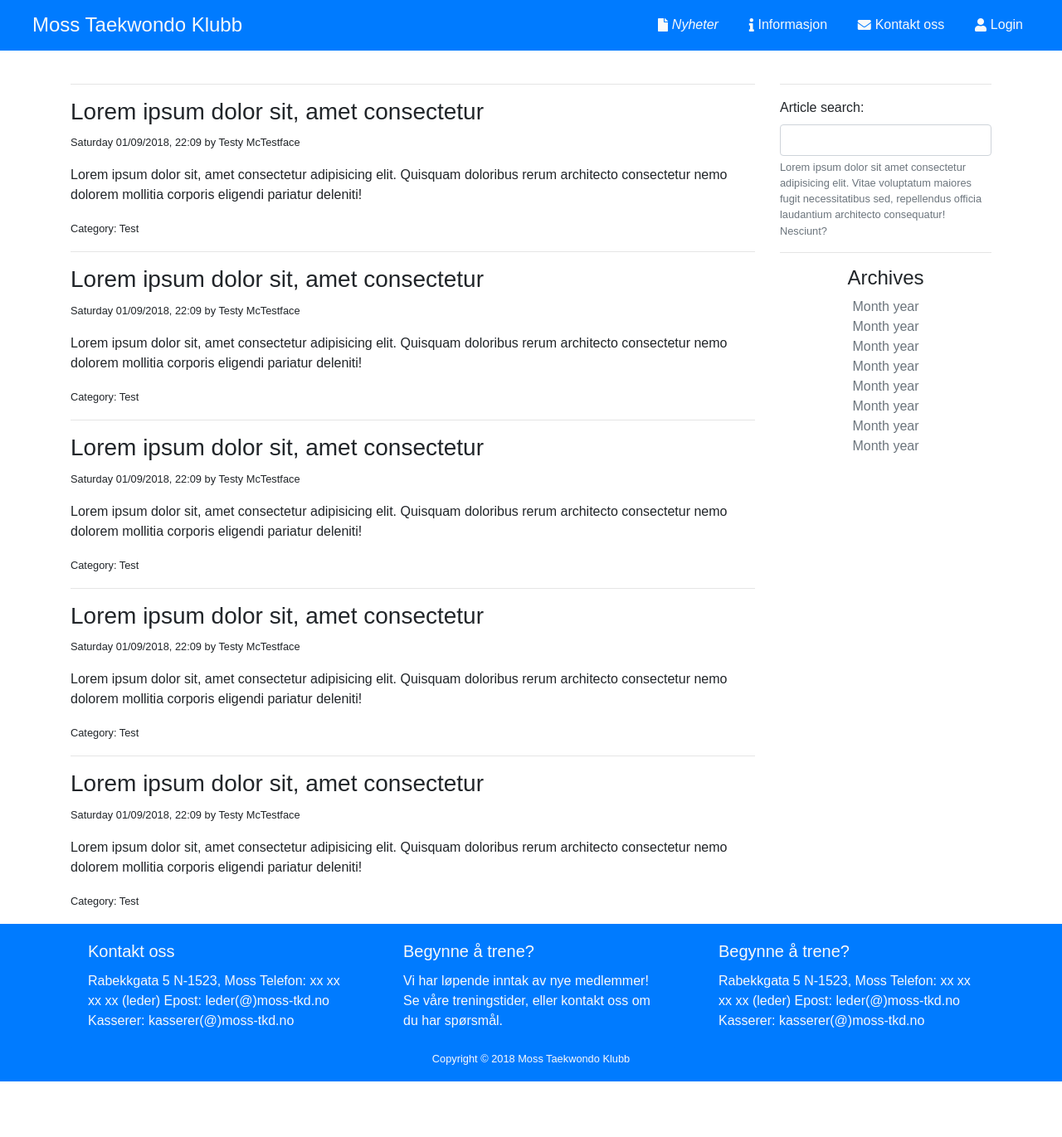
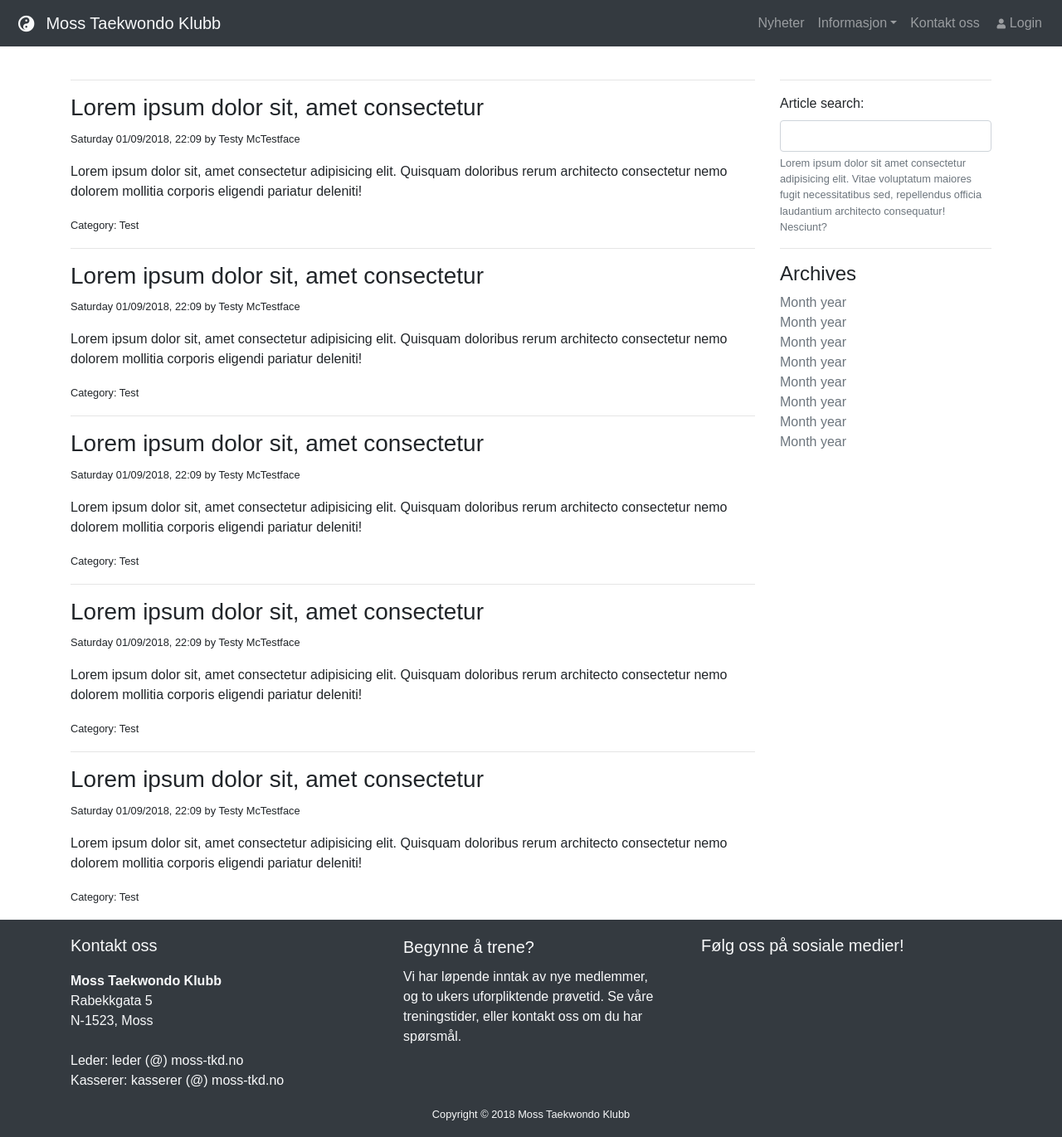
Before and after one commit to jakarlse88/mtk, a React (Create React App) app in the folder client/: page /news in a window 1280 px wide. Shown: the whole page at 83% size. Before the commit the page ends 1304 px from the top, so only its background shows below. Built offline with nearby package versions, Linux system fonts and the light colour scheme.

Commit message:
Navbar rewrite & arbitrary colour change

```diff
--- a/client/src/components/common/Card.js
+++ b/client/src/components/common/Card.js
@@ -8,13 +8,13 @@ const Card = ({
   cardTitle,
   cardLead,
   cardText,
-  primaryStyle,
+  darkStyle,
   readMoreHref
 }) => {
   return (
     <div
       className={classnames('card w-100', {
-        'bg-primary text-light border-primary': primaryStyle
+        'bg-dark text-light border-dark': darkStyle
       })}>
       {imgSrc ? (
         <img
@@ -32,7 +32,7 @@ const Card = ({
         {readMoreHref ? (
           <a
             href={readMoreHref}
-            className="btn btn-primary text-light">
+            className="btn btn-dark text-light">
             Les mer
           </a>
         ) : null}
@@ -42,14 +42,14 @@ const Card = ({
 };
 
 Card.defaultProps = {
-  primaryStyle: false
+  darkStyle: false
 };
 
 Card.propTypes = {
   cardLead: PropTypes.string,
   cardText: PropTypes.string.isRequired,
   cardTitle: PropTypes.string.isRequired,
-  primaryStyle: PropTypes.bool.isRequired,
+  darkStyle: PropTypes.bool.isRequired,
   imgAlt: PropTypes.string,
   imgSrc: PropTypes.string,
   readMoreHref: PropTypes.string
--- a/client/src/components/layout/Footer.js
+++ b/client/src/components/layout/Footer.js
@@ -2,42 +2,35 @@ import React, { Component } from 'react';
 
 import Card from '../common/Card';
 
-// TODO: Fix newlines in card text
-
 export default class Footer extends Component {
   render() {
     return (
-      <div className="container-fluid bg-primary">
+      <div className="container-fluid bg-dark">
         <div className="container">
-          <div className="row bg-primary text-light">
+          <div className="row bg-dark text-light">
+            <div className="col-12 col-sm-6 col-lg-4">
+              <address className="mt-3">
+                <p className="lead">Kontakt oss</p>
+                <b>Moss Taekwondo Klubb</b>
+                <br />
+                Rabekkgata 5 <br />
+                N-1523, Moss <br />
+                <br />
+                Leder: leder (@) moss-tkd.no <br />
+                Kasserer: kasserer (@) moss-tkd.no
+              </address>
+            </div>
             <div className="col-12 col-sm-6 col-lg-4">
               <Card
-                primaryStyle={true}
-                cardTitle="Kontakt oss"
-                cardText="Rabekkgata 5
-                N-1523, Moss
-                Telefon: xx xx xx xx (leder)
-                Epost: leder(@)moss-tkd.no
-                Kasserer: kasserer(@)moss-tkd.no"
+                darkStyle={true}
+                cardTitle="Begynne å trene?"
+                cardText="Vi har løpende inntak av nye medlemmer, og to ukers uforpliktende prøvetid. Se våre treningstider, eller kontakt oss om du har spørsmål."
               />
             </div>
             <div className="col-12 col-sm-6 col-lg-4">
-              <Card
-                primaryStyle={true}
-                cardTitle="Begynne å trene?"
-                cardText="Vi har løpende inntak av nye medlemmer! Se våre treningstider, eller kontakt oss om du har spørsmål."
-              />
-            </div>
-            <div className="col-12 col-sm-6 col-lg-4">
-              <Card
-                primaryStyle={true}
-                cardTitle="Begynne å trene?"
-                cardText="Rabekkgata 5
-                N-1523, Moss
-                Telefon: xx xx xx xx (leder)
-                Epost: leder(@)moss-tkd.no
-                Kasserer: kasserer(@)moss-tkd.no"
-              />
+              <p className="lead mt-3">
+                Følg oss på sosiale medier!
+              </p>
             </div>
             <div className="col-12">
               <p className="text-center">
--- a/client/src/components/layout/Navbar.js
+++ b/client/src/components/layout/Navbar.js
@@ -5,81 +5,69 @@ import React, { Component } from 'react';
 export default class Navbar extends Component {
   render() {
     return (
-      <div className="container-fluid">
-        <div className="row align-items-center navbar-primary bg-primary navbar sticky-top">
-          <div className="col-12 col-l-4 col-lg-4 d-flex justify-content-center justify-content-lg-start">
-            <Link to="/">
-              <h1 className="h4 mt-2 ml-2 text-light">
+      <nav className="navbar sticky-top navbar-expand-lg navbar-dark bg-dark">
+        <Link className="navbar-brand text-light" to="/">
+          <span className="badge">
+            <i className="fas fa-yin-yang fa-lg mr-2" />
+          </span>
           Moss Taekwondo Klubb
-              </h1>
+        </Link>
+        <button
+          className="navbar-toggler"
+          type="button"
+          data-toggle="collapse"
+          data-target="#navbarNavAltMarkup"
+          aria-controls="navbarAltMarkup"
+          aria-expanded="false"
+          aria-label="toggle navigation">
+          <span className="navbar-toggler-icon navbar-inverse" />
+        </button>
+        <div
+          className="collapse navbar-collapse justify-content-end"
+          id="navbarNavAltMarkup">
+          <div className="navbar-nav">
+            <Link to="/news" className=" nav-item nav-link">
+              Nyheter
+            </Link>
+            <div className="nav-item dropdown">
+              <a
+                href="#!"
+                className="nav-link dropdown-toggle"
+                id="navbarDropdownMenuLink"
+                role="button"
+                data-toggle="dropdown"
+                aria-haspopup="true"
+                aria-expanded="false">
+                Informasjon
+              </a>
+              <div
+                className="dropdown-menu"
+                aria-labelledby="navbarDropdownMenuLink">
+                <Link to="/test" className="dropdown-item">
+                  Test
+                </Link>
+                <Link to="/test" className="dropdown-item">
+                  Test
+                </Link>
+                <Link to="/test" className="dropdown-item">
+                  Test
                 </Link>
               </div>
-          <div className="col-12 col-l-8 col-lg-8">
-            <nav className="nav d-flex justify-content-center justify-content-lg-end">
-              <Link
-                to="/news"
-                className={classnames(
-                  'nav-link text-light',
-                  {
-                    'font-italic':
-                      this.props.location.pathname ===
-                      '/news'
-                  }
-                )}>
-                <span className="badge">
-                  <i className="fas fa-file fa-lg" />
-                </span>
-                Nyheter
-              </Link>
-              <Link
-                to="/information"
-                className={classnames(
-                  'nav-link text-light',
-                  {
-                    'font-italic':
-                      this.props.location.pathname ===
-                      '/information'
-                  }
-                )}>
-                <span className="badge">
-                  <i className="fas fa-info fa-lg" />
-                </span>
-                Informasjon
-              </Link>
+            </div>
             <Link
               to="/contact"
-                className={classnames(
-                  'nav-link text-light',
-                  {
-                    'font-italic':
-                      this.props.location.pathname ===
-                      '/contact'
-                  }
-                )}>
-                <span className="badge">
-                  <i className="fas fa-envelope fa-lg" />
-                </span>
+              className=" nav-item nav-link">
               Kontakt oss
             </Link>
-              <Link
-                to="/login"
-                className={classnames(
-                  'nav-link text-light',
-                  {
-                    'font-italic':
-                      this.props.location.pathname ===
-                      '/login'
-                  }
-                )}>
+            <Link to="/login" className="nav-item nav-link">
               <span className="badge">
-                  <i className="fas fa-user fa-lg" />
+                <i className="fas fa-user fa-md" />
               </span>
               Login
             </Link>
-            </nav>
           </div>
         </div>
-      </div>
+      </nav>
     );
   }
 }
--- a/client/src/components/news/NewsArchive.js
+++ b/client/src/components/news/NewsArchive.js
@@ -6,8 +6,8 @@ export default () => {
   return (
     <div>
       <hr />
-      <h4 className="text-center">Archives</h4>
-      <ul className="list-unstyled text-center">
+      <h4 className="text-center text-lg-left">Archives</h4>
+      <ul className="list-unstyled text-center text-lg-left">
         {listItems.map(item => (
           <li className="text-secondary">Month year</li>
         ))}
```
Lines whose indentation alone changed are shown as unchanged.
